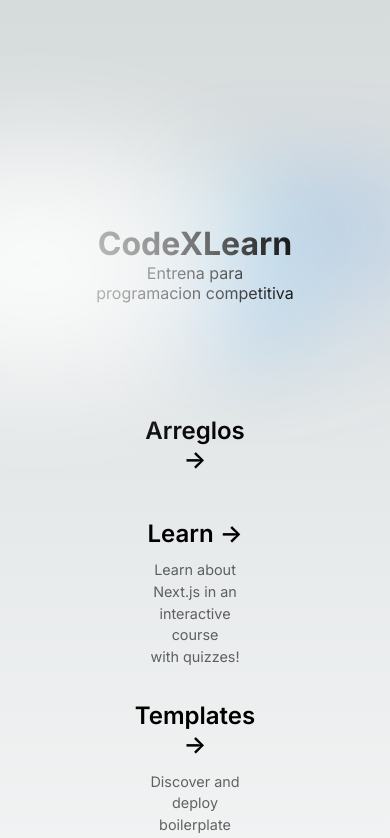
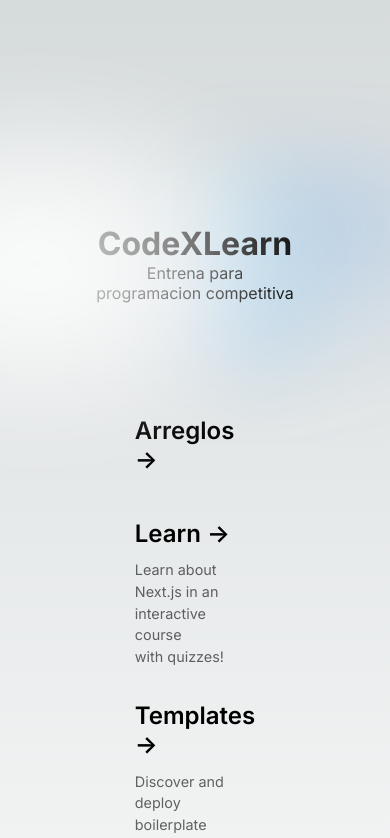
Before and after one commit to JDDMR03/CodeXLearn, a Next.js app: page / in a window 390 px wide. Shown: the top 838 px of the page. Built offline with nearby package versions, Linux system fonts and the light colour scheme.

Commit message:
fixing mobile responsive feature

```diff
--- a/src/styles/Home.module.css
+++ b/src/styles/Home.module.css
@@ -147,6 +147,13 @@
     padding: 1rem 2.5rem;
   }
 
+  .card h2{
+    text-align: left;
+  }
+  .card p{
+    text-align: left;
+  }
+
   .center {
     padding: 8rem 0 6rem;
     justify-content: center;
```
